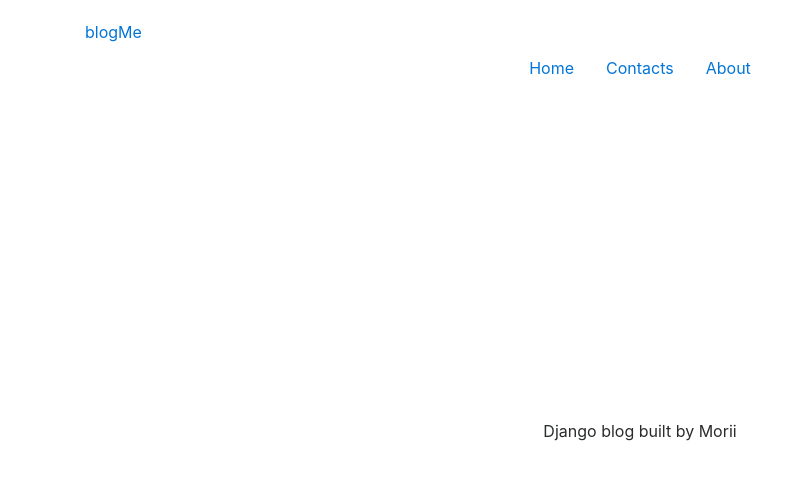
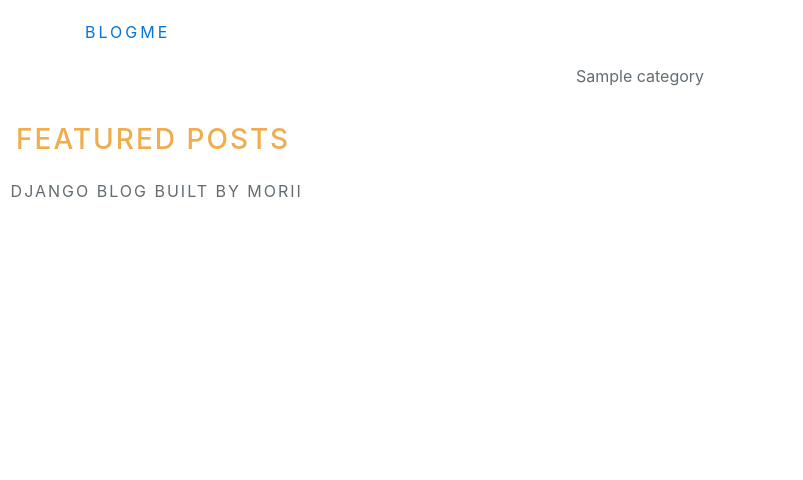
Before and after one commit to 18Mori/Blog_E, a Django app: page / in a window 1280 px wide. Shown: the top 480 px of the page, without its empty margins (0-803 px from the left). Run offline with Django 5.2, Linux system fonts and the light colour scheme; tables that the repository leaves empty hold one stand-in row (values such as "Sample post"); data that the repository does not hold is empty.

Commit message:
Enhance blog templates and views: update Home page to display featured posts with titles and descriptions; modify base template for category navigation; improve BlogAdmin list display and filters.

```diff
--- a/blog_me/admin.py
+++ b/blog_me/admin.py
@@ -4,10 +4,10 @@ from .models import Category, Blog
 
 class BlogAdmin(admin.ModelAdmin):
   prepopulated_fields = {'slug': ('title',)}
-  list_display = ['title', 'category', 'author','is_featured', 'status', 'create_at', 'update_at']
+  list_display = ('title', 'category', 'author','status','is_featured')
   search_fields = ('id', 'title' ,'category__category_names', 'status',)
   list_editable = ('is_featured', 'status')
-  list_filter = ('status', 'category', 'author')
+  list_filter = ('status', 'category', 'author', 'is_featured')
 
 
 admin.site.register(Category)
--- a/blog_me/templates/Home.html
+++ b/blog_me/templates/Home.html
@@ -2,12 +2,32 @@
 
   {% block content %}
 
+    {% for post in featured_posts %}
+    {% if forloop.first %}
     <div class=" p-3 p-md-5 text-white bg-dark">
       <div class="col-md-6 px-0">
-        <h1 class="display-4 font-italic">Welcome to Django Blog</h1>
-        <p class="lead my-3">A simple blog built with Django framework.</p>
+        <h1 class="display-4 font-italic">{{ post.title }}</h1>
+        <p class="lead my-3">{{ post.short_description }}</p>
         <p class="lead mb-0"><a href="#" class="text-white font-weight-bold">Continue reading...</a></p>
       </div>
     </div>
+    {% endif%}
+    {% endfor %}
+
+    <h3 class="text-uppercase text-warning pl-3" style="letter-spacing: 2px;">Featured Posts</h3>
+  <div class="row mb-2">
+    {% for post in featured_posts %}
+    {% if not forloop.first %}
+    <div class="col-md-6">
+      <div class="card border-0" >
+        <div class="card-body">
+          <h3><a href="#" class="text-dark">{{ post.title }}</a></h3>
+          <small class="mb-1 text-muted">{{ post.create_at | timesince }} ago | {{ post.author }}</small>
+          <p class="card-text">{{ post.short_description | truncatewords:25 }}</p>
+        </div>
+      </div>
+    </div>
+    {% endif %}
+    {% endfor %}
 
 {% endblock %}
--- a/blog_me/templates/base.html
+++ b/blog_me/templates/base.html
@@ -14,24 +14,24 @@
     <div class="container">
       <header class="blog-header py-3">
         <div class="row flex-nowrap justify-content-between align-items-center">
-          <div class="col-4 pt-1">
-            <a class="blog-header-logo text-dark" href="/">
+          <div class="col-3 pt-1">
+            <a class="blog-header-logo text-dark text-uppercase"style="letter-spacing: 3px;" href="/">
               blogMe
             </a>
           </div>
-          </div>
-          <nav class="nav nav-masthead justify-content-center rounded bg-dark p-2 p-md-1">
-            <a class="nav-link active" href="/">Home</a>
-            <a class="nav-link" href="#">Contacts</a>
-            <a class="nav-link" href="#">About</a>
-          </nav>
+        </div>
+        <nav class="nav nav-masthead justify-content-center rounded p-2 p-md-1">
+          {% for cate in categories %}
+        <a class="p-3 text-muted" href="#">{{ cate.category_names }}</a>
+        {% endfor %}
+        </nav>
         </div>
       </header>
 {% block content %}
 
 {% endblock %}
 
-<footer class="blog-footer text-center">
+<footer class="blog-footer text-center m-2 col-3 pt-2 text-muted text-uppercase" style="letter-spacing: 2px;">
     <p>Django blog built by Morii</p>
   </footer>
   </body>
--- a/blog_me/views.py
+++ b/blog_me/views.py
@@ -1,5 +1,13 @@
 from django.shortcuts import render
+from .models import Category, Blog
 
 
 def home(request):
-  return render(request, 'Home.html')
+  categories = Category.objects.all()
+  featured_posts = Blog.objects.filter(is_featured=True).order_by('update_at')[:5]
+  context = {
+    'categories': categories,
+    'featured_posts': featured_posts
+
+  }
+  return render(request, 'Home.html', context)
```
